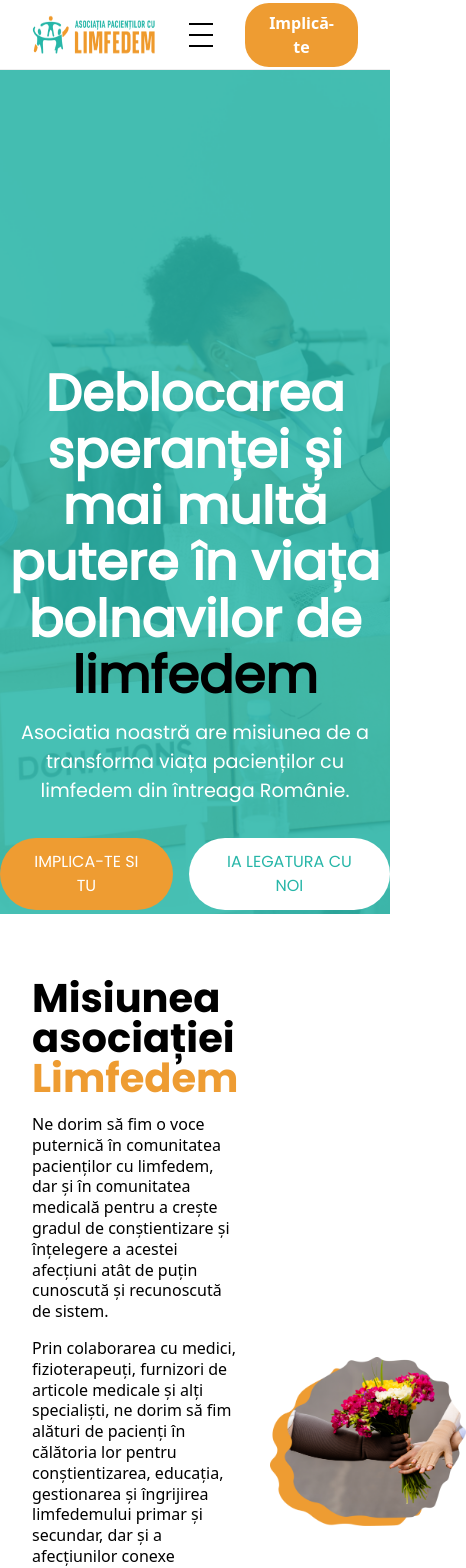
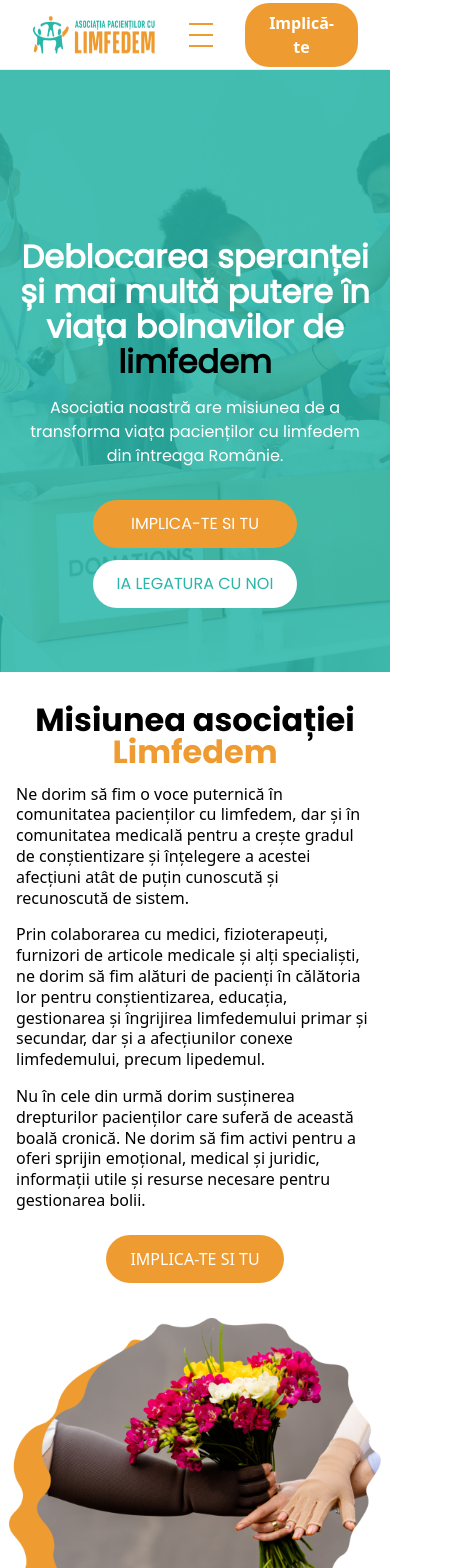
Before and after one commit to LiviuCaciulatu/asociatialimfedem, a Next.js app in the folder asociatialimfedem/: page / in a window 390 px wide. Shown: the top 1568 px of the page, 466 px wide, since content can reach past the window. Built offline with nearby package versions, Linux system fonts and the light colour scheme.

Commit message:
mission component and responsivness

```diff
--- a/asociatialimfedem/app/components/HomePage/HeroSection/HeroSection.module.scss
+++ b/asociatialimfedem/app/components/HomePage/HeroSection/HeroSection.module.scss
@@ -90,3 +90,30 @@
     color: #fff;
   }
 }
+
+/* Responsive tweaks for HeroSection */
+@media (max-width: 768px) {
+  .heroSection {
+    padding-top: 20vh;
+    height: auto;
+    padding-bottom: 4rem;
+  }
+  .title {
+    font-size: 2rem;
+    max-width: 90%;
+  }
+  .subTitle {
+    font-size: 1rem;
+    max-width: 90%;
+  }
+  .btns {
+    flex-direction: column;
+    gap: 0.75rem;
+  }
+  .primaryBtn,
+  .secondaryBtn {
+    width: 100%;
+    max-width: 300px;
+    margin: 0 auto;
+  }
+}
--- a/asociatialimfedem/app/components/HomePage/Mission/Mission.module.scss
+++ b/asociatialimfedem/app/components/HomePage/Mission/Mission.module.scss
@@ -1,4 +1,3 @@
-
 @use "sass:color";
 @use "../../../styles/globals" as *;
 
@@ -55,7 +54,6 @@
 }
 
 .right {
-  /* Right column: 60% width */
   flex: 0 0 60%;
   display: flex;
   justify-content: center;
@@ -65,4 +63,30 @@
   max-width: 100%;
   height: auto;
   border-radius: 0.5rem;
+  scale: 1.3;
 }
+
+/* Responsive layout for mobile */
+@media (max-width: 768px) {
+  .mission {
+    flex-direction: column;
+    padding: 2rem 1rem;
+    gap: 4.5rem;
+  }
+  .left,
+  .right {
+    flex: 0 0 100%;
+  }
+  .title{
+    font-size: 2rem;
+    text-align: center;
+  }
+  .image {
+    max-width: 80%;
+    margin: 0 auto;
+  }
+  .button {
+    margin: 0 auto;
+    display: block;
+  }
+}
--- a/asociatialimfedem/app/components/Navbar/Dropdown.module.scss
+++ b/asociatialimfedem/app/components/Navbar/Dropdown.module.scss
@@ -2,31 +2,32 @@
 @use "../../styles/fonts" as *;
 
 .menu {
-  max-width: $maxWidth;
+  left: 0;
+  right: 0;
+  width: 100%;
+  max-width: none;
   position: absolute;
   top: 70px;
-  transform: translate(-50%, -100%);
   background: #fff;
   flex-direction: column;
   align-items: center;
-  padding: 1rem 2rem;
+  // padding: 1rem 2rem;
   transform: translateY(-100%);
   transition: transform 0.3s ease;
   display: none;
   z-index: 1000;
   overflow-y: auto;
+  border: 0.1rem solid black;
 }
 
 .open {
   transform: translateY(0);
-  transform: translateX(-80);
   display: block;
 }
 
 .links {
   display: flex;
   flex-direction: column;
-  align-items: center;
   list-style: none;
   margin: 0;
   padding: 0;
@@ -38,20 +39,22 @@
 }
 
 .link {
+  width: 100%;
   text-decoration: none;
   color: $black;
   font-weight: 500;
   font-size: 0.85rem;
   transition: color 0.2s;
-  text-align: center;
+
 }
 
 .link:hover {
-  color: $teal;
+  // color: $teal;
+  background-color: $orange;
 }
 
 .linkActive {
-  color: $teal;
+  background-color: $orange;
 }
 
 @media (max-width: 1120px) {
@@ -62,5 +65,14 @@
 
   .link {
     padding: 0.5rem 0;
+    padding-left: 1rem;
   }
 }
+
+/* Hide dropdown entirely on larger screens */
+@media (min-width: 1121px) {
+  .menu {
+    display: none !important;
+    transform: translateY(-100%) !important;
+  }
+}
--- a/asociatialimfedem/app/components/Navbar/Navbar.module.scss
+++ b/asociatialimfedem/app/components/Navbar/Navbar.module.scss
@@ -105,7 +105,7 @@
 .bar {
   width: 100%;
   height: 2px;
-  background-color: $black;
+  background-color: $orange;
   transition: all 0.3s ease;
 }
 
@@ -127,6 +127,7 @@
   width: 100%;
   height: 100%;
   line-height: 1;
+  color: $orange;
 }
 
 @media (max-width: 1120px) {
```
Also changed, not shown: asociatialimfedem/app/components/HomePage/HomePage.module.scss (added).
